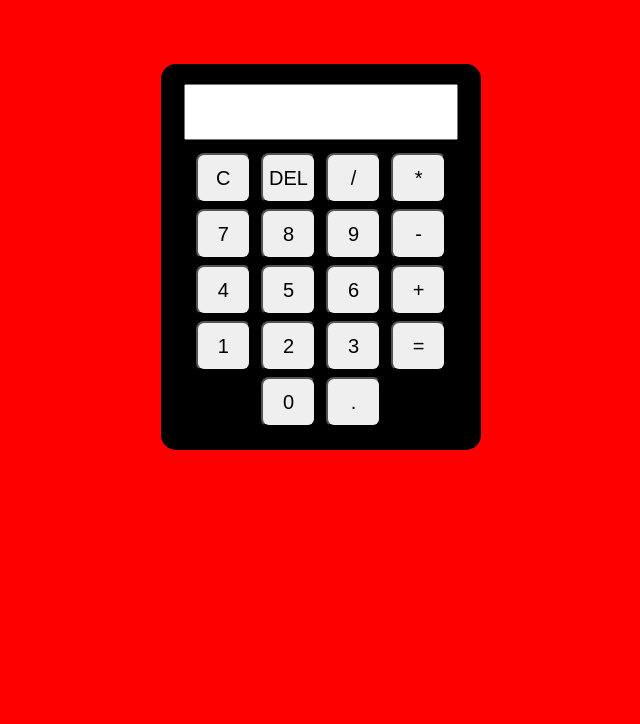
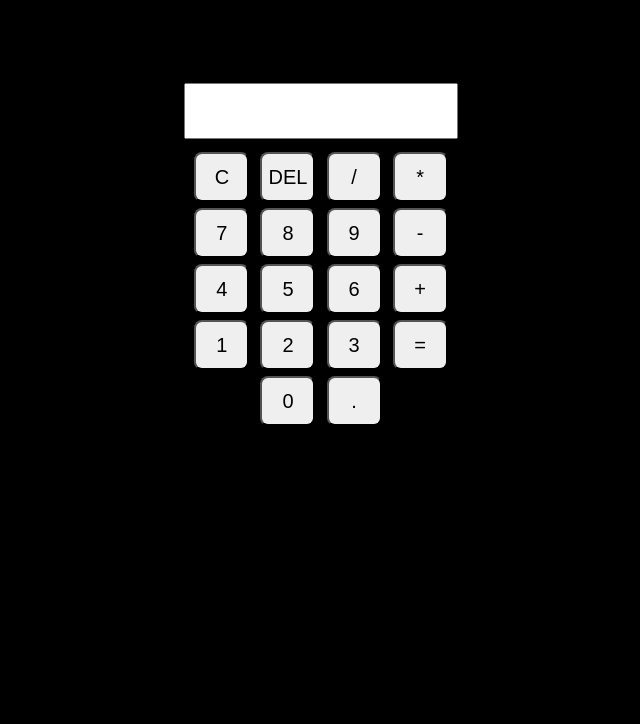
Before and after one commit to sadhanasivakumar18-netizen/calculator, a plain HTML site: page index.html in a window 1280 px wide. Shown: the part 76-800 px from the top of the page, without its empty margins (319-959 px from the left). Drawn offline with Linux system fonts and the light colour scheme.

Commit message:
Update index.html

```diff
--- a/index.html
+++ b/index.html
@@ -5,8 +5,8 @@
 
     <style>
         body {
-            background-color: Red;
-            font-family: Trebuchet MS;
+            background-color: black;
+            font-family: verdana;
             text-align: center;
         }
 
```
